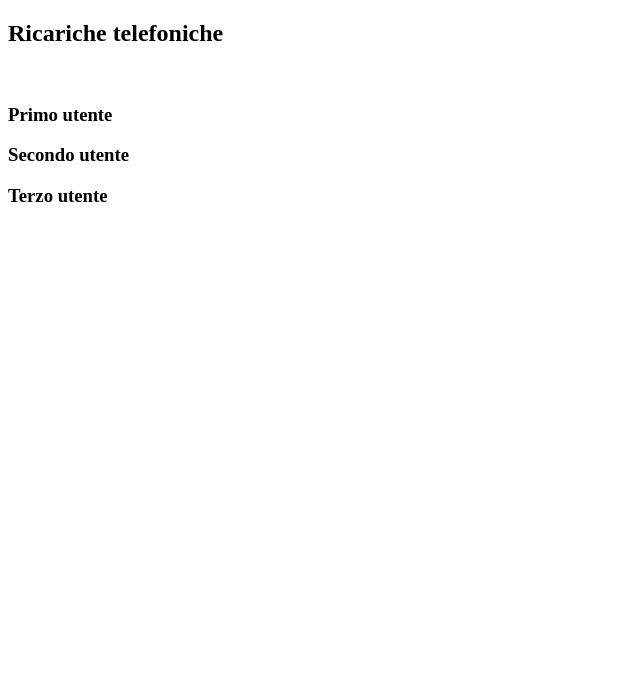
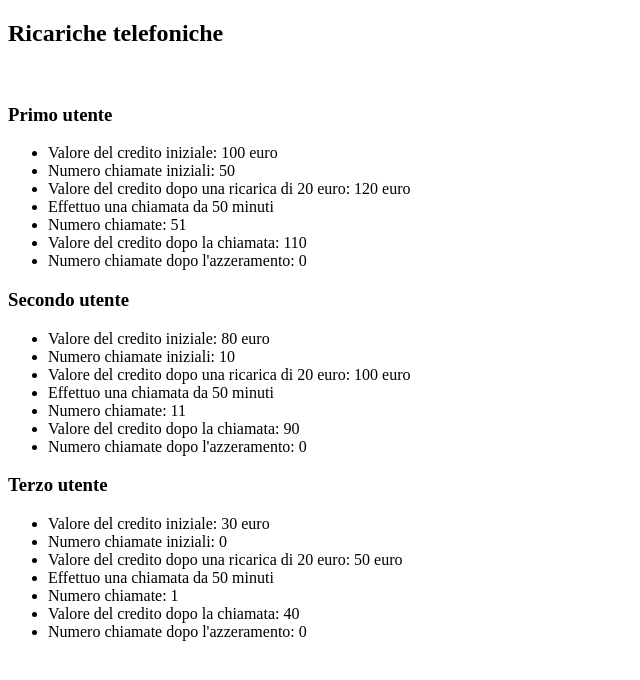
Before and after one commit to GiovanniBiancuzzo/FE07B_progetto_settimana8, a plain HTML site: page index.html in a window 1280 px wide. Shown: the whole page, without its empty margins (0-640 px from the left). Drawn offline with nearby package versions, Linux system fonts and the light colour scheme.

Commit message:
Update index.html

```diff
--- a/index.html
+++ b/index.html
@@ -19,6 +19,6 @@
     <ul id="terzoUtente"></ul>
 
     <script src='https://ajax.googleapis.com/ajax/libs/jquery/3.6.0/jquery.min.js'></script>
-    <script src="js/smartphone_ottimizzata.js"></script>
+    <script src="js/smartphone.js"></script>
 </body>
 </html>
```
